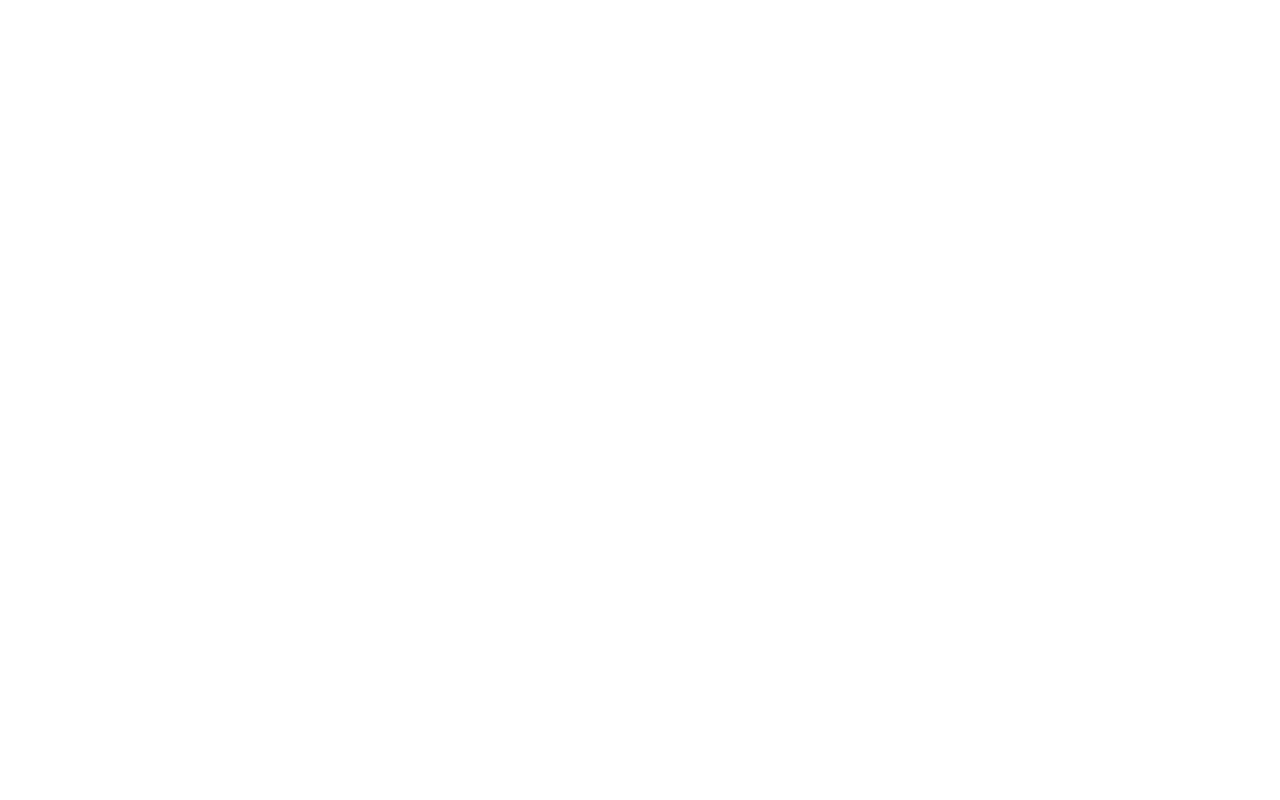
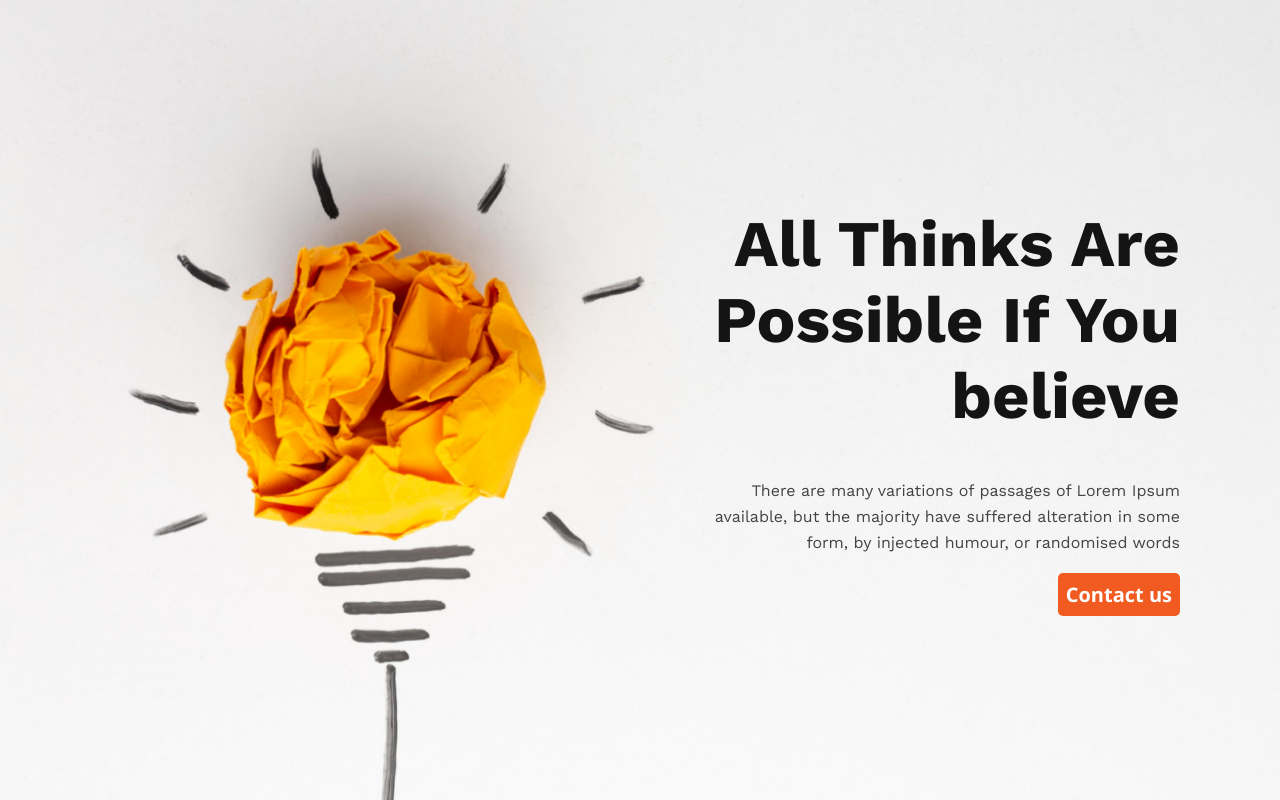
Before and after one commit to proazad/new-year-new-me, a plain HTML site: page index.html in a window 1280 px wide. Drawn offline with nearby package versions, Linux system fonts and the light colour scheme; files that its build step writes are made by us from their sources.

Commit message:
Added Header Section

```diff
--- a/index.html
+++ b/index.html
@@ -1,12 +1,30 @@
 <!DOCTYPE html>
 <html lang="en">
+
 <head>
     <meta charset="UTF-8">
     <meta name="viewport" content="width=device-width, initial-scale=1.0">
     <title>New Year</title>
-    <link rel="stylesheet" href="styles/style.css">
+    <!-- google Fonts  -->
+    <link rel="preconnect" href="https://fonts.googleapis.com">
+    <link rel="preconnect" href="https://fonts.gstatic.com" crossorigin>
+    <link
+        href="https://fonts.googleapis.com/css2?family=Open+Sans:wght@400;700;800&family=Work+Sans:wght@400;600;700&display=swap"
+        rel="stylesheet">
+    <link rel="stylesheet" href="/styles/style.css">
 </head>
+
 <body>
-    <header></header>
+    <header>
+        <div class="header-container">
+            <div class="header-content">
+                <h1 class="header-title">All Thinks Are <br> Possible If You <br> believe</h1>
+                <p class="header-description">There are many variations of passages of Lorem Ipsum <br> available, but the
+                    majority have suffered alteration in some <br> form, by injected humour, or randomised words</p>
+                <a class="btn-primary" href="http://facebook.com/proazad">Contact us</a>
+            </div>
+        </div>
+    </header>
 </body>
+
 </html>
--- /dev/null
+++ b/styles/style.css
@@ -0,0 +1,57 @@
+body {
+    margin: 0;
+    font-family: 'Work Sans', sans-serif;
+    font-family: 'Open Sans', sans-serif;
+}
+
+/* Common Styles Start Here  */
+.btn-primary {
+    padding: 8px 8px;
+    border-radius: 5px;
+    background: #F15B22;
+    text-decoration: none;
+    color: #FFF;
+    text-align: right;
+    font-size: 20px;
+    font-weight: 600;
+}
+
+/* Header Styles Start Here  */
+header {
+    background: url("../images/banner/banner1.png");
+    background-position: top left;
+    background-repeat: no-repeat;
+    background-size: cover;
+    display: flex;
+    width: 100vw;
+    justify-content: flex-end;
+    align-items: center;
+    height: 100vh;
+}
+
+.header-container {
+    display: flex;
+    padding: 70px 100px 100px 70px;
+    /* width: 400px; */
+}
+
+.header-content {
+    text-align: right;
+}
+
+.header-content h1 {
+    color: #151414;
+    text-align: right;
+    font-family: Work Sans;
+    font-size: 65px;
+    font-weight: 700;
+}
+
+.header-content p {
+    color: #444343;
+    font-family: Work Sans;
+    font-size: 16px;
+    font-weight: 400;
+    line-height: 26px;
+    margin-bottom: 25px;
+}
--- a/styles/style.css/style.css
+++ /dev/null
@@ -1,3 +0,0 @@
-header{
-    background: #FFF;
-}
```
